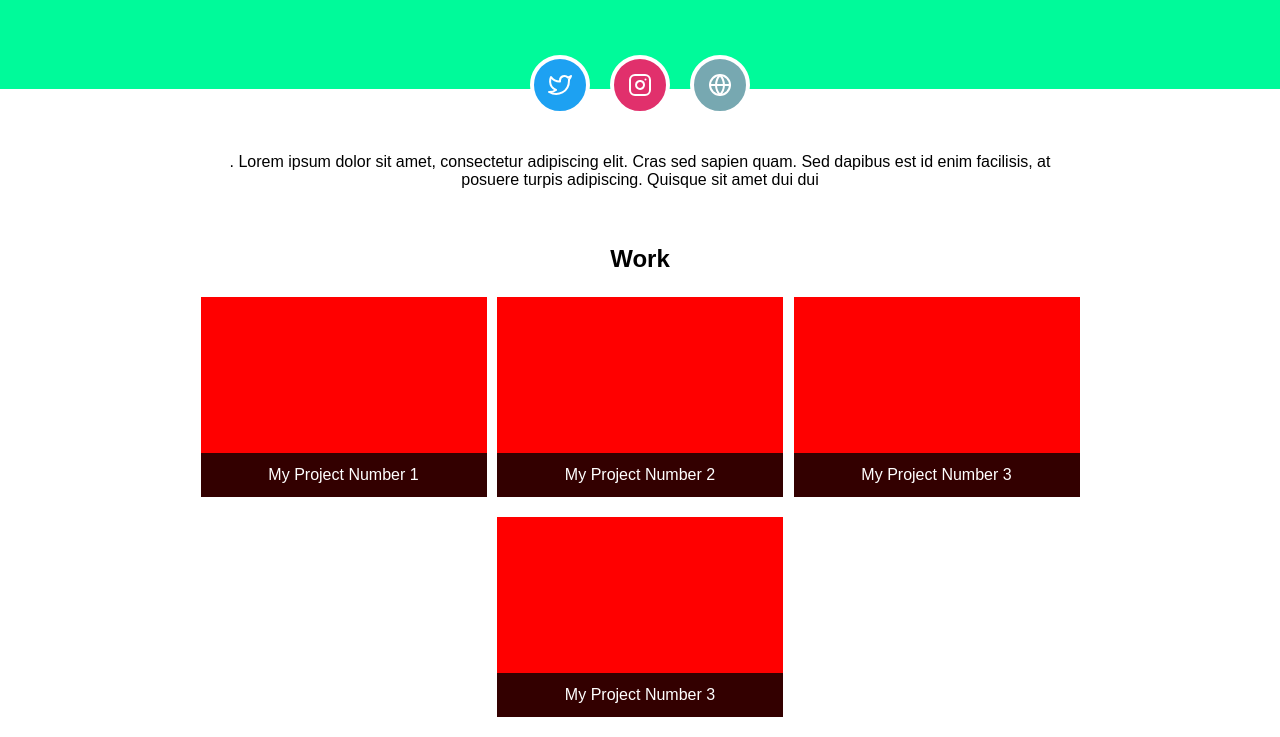
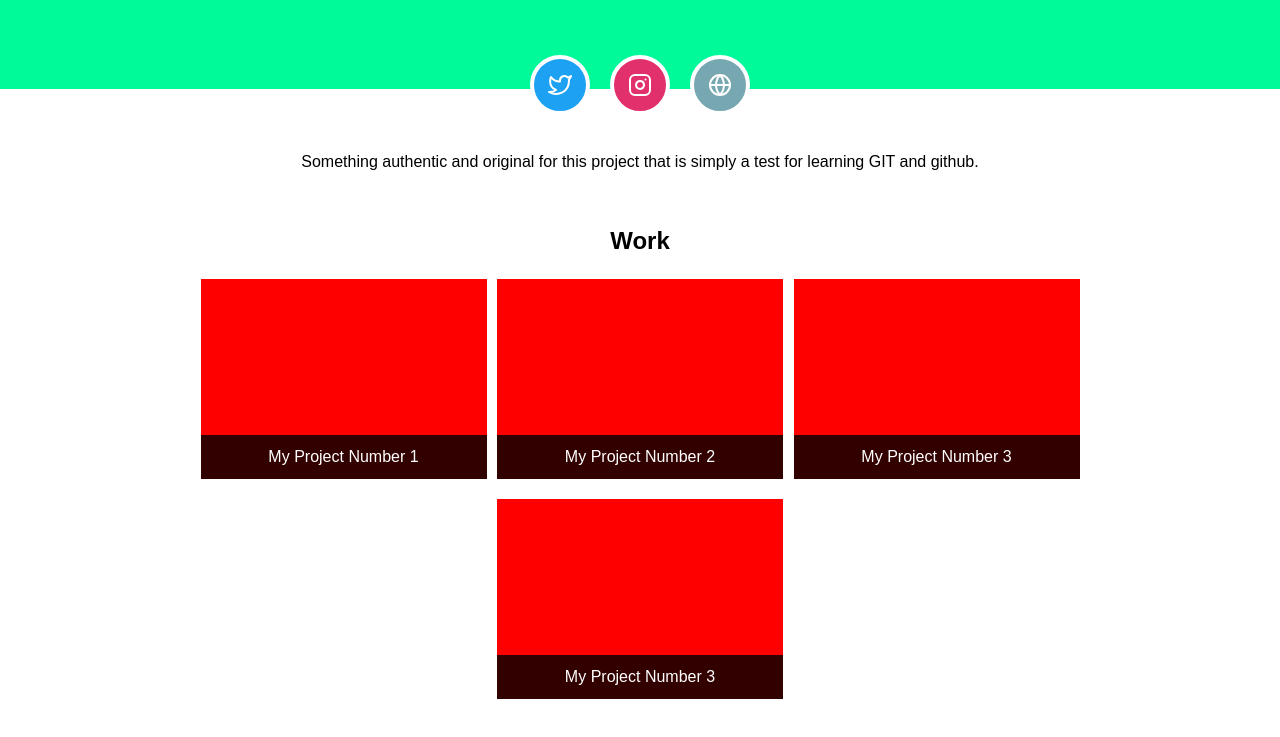
Before and after one commit to RaresDarabana/personalSite, a plain HTML site: page index.html in a window 1280 px wide. Shown: the part 186-923 px from the top of the page. Drawn offline with Linux system fonts and the light colour scheme.

Commit message:
Updated text section

```diff
--- a/index.html
+++ b/index.html
@@ -30,8 +30,7 @@
   <!-- About You -->
   <main>
     <section class="about">
-      <p>. Lorem ipsum dolor sit amet, consectetur adipiscing elit. Cras sed sapien quam. Sed dapibus est id enim facilisis,
-        at posuere turpis adipiscing. Quisque sit amet dui dui
+      <p> Something authentic and original for this project that is simply a test for learning GIT and github.
       </p>
     </section>
     <!-- Your Projects -->
```
